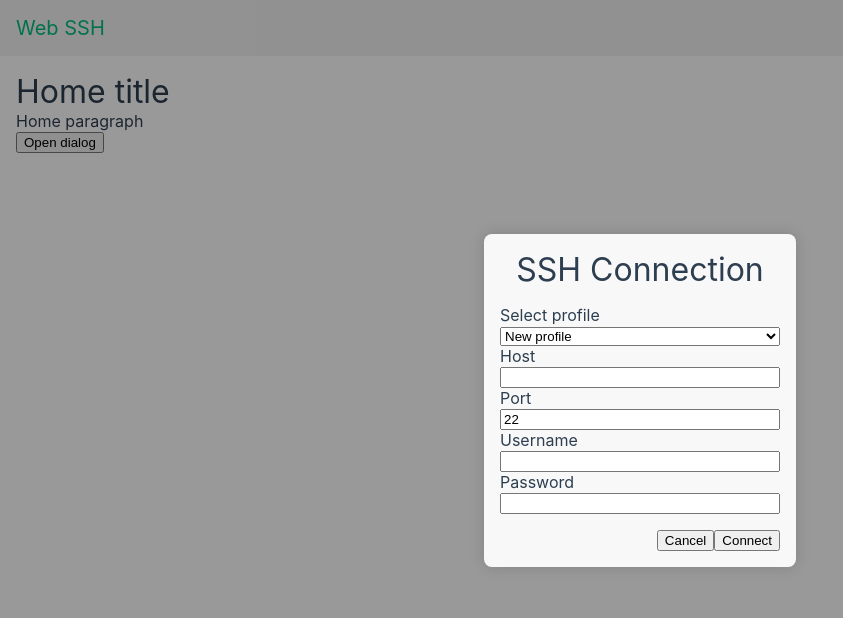
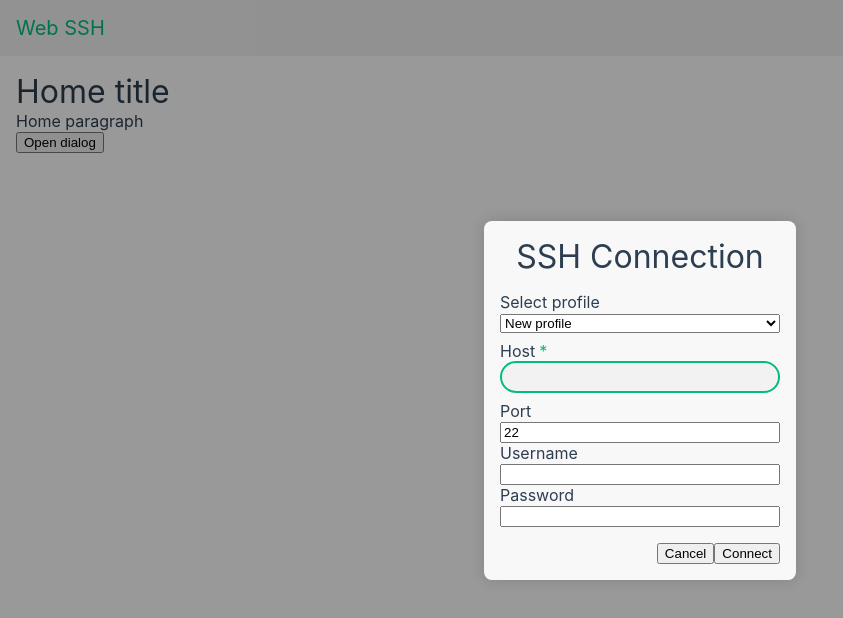
Before and after one commit to WKHAllen/web-ssh, a Vue app: page / in a window 1280 px wide. Shown: the top 618 px of the page, without its empty margins (0-843 px from the left). Built offline with nearby package versions, Linux system fonts and the light colour scheme.

Commit message:
Create text input control

```diff
--- a/src/App.vue
+++ b/src/App.vue
@@ -1,6 +1,6 @@
 <script setup lang="ts">
 import { RouterView } from "vue-router";
-import HeaderComponent from "./components/HeaderComponent.vue";
+import HeaderComponent from "@/components/HeaderComponent.vue";
 </script>
 
 <template>
--- a/src/assets/base.css
+++ b/src/assets/base.css
@@ -14,6 +14,9 @@
   --vt-c-text-light-2: rgba(60, 60, 60, 0.66);
   --vt-c-text-dark-1: var(--vt-c-white);
   --vt-c-text-dark-2: rgba(235, 235, 235, 0.64);
+
+  --green: hsla(160, 100%, 37%, 1);
+  --green-hover: hsla(160, 100%, 37%, 0.2);
 
   --padding: 16px;
   --border-radius: 8px;
@@ -78,13 +81,13 @@ h6 {
 a,
 .green {
   text-decoration: none;
-  color: hsla(160, 100%, 37%, 1);
+  color: var(--green);
   transition: 0.4s;
 }
 
 @media (hover: hover) {
   a:hover {
-    background-color: hsla(160, 100%, 37%, 0.2);
+    background-color: var(--green-hover);
   }
 }
 
@@ -106,3 +109,41 @@ a,
 .icon-button:hover {
   cursor: pointer;
 }
+
+:root {
+  --control-height: 32px;
+  --control-border-radius: calc(var(--control-height) / 2);
+  --control-spacing: 16px;
+}
+
+.form-control {
+  width: 100%;
+  margin-top: calc(var(--control-spacing) / 2);
+  margin-bottom: calc(var(--control-spacing) / 2);
+}
+
+.form-control * {
+  width: 100%;
+}
+
+.form-control.form-control-required label::after {
+  content: "*";
+  margin-left: 4px;
+  color: var(--green);
+}
+
+.form-control-inner {
+  height: var(--control-height);
+  border-radius: var(--control-border-radius);
+  padding: 4px max(6px, calc(var(--control-border-radius) * 0.75));
+  background-color: var(--color-background-mute);
+  color: var(--color-text);
+  border: 2px solid var(--green);
+  outline: 0px solid var(--green-hover);
+  transition: all 0.1s linear;
+}
+
+.form-control-inner:focus {
+  color: var(--color-heading);
+  outline: 4px solid var(--green-hover);
+}
--- /dev/null
+++ b/src/components/controls/TextInputControl.vue
@@ -0,0 +1,40 @@
+<script setup lang="ts">
+type InputControlType = "email" | "password" | "text" | "url";
+
+defineProps<{
+  modelValue: string;
+  label: string;
+  type?: InputControlType;
+  required?: boolean;
+  minLength?: number;
+  maxLength?: number;
+}>();
+
+defineEmits<{
+  (e: "update:modelValue", value: string): void;
+}>();
+</script>
+
+<template>
+  <div
+    :class="{
+      'form-control': true,
+      'form-control-required': required ?? false,
+    }"
+  >
+    <label :for="'text-input-' + label">{{ label }}</label>
+    <input
+      class="form-control-inner text-input-control"
+      :type="type ?? 'text'"
+      :id="'text-input-' + label"
+      :value="modelValue"
+      @input="$emit('update:modelValue', ($event.target as HTMLInputElement).value)"
+      :required="required ?? 'false'"
+      :minlength="minLength"
+      :maxlength="maxLength"
+      autocomplete="off"
+    />
+  </div>
+</template>
+
+<style scoped></style>
--- a/src/views/HomeView.vue
+++ b/src/views/HomeView.vue
@@ -1,7 +1,8 @@
 <script setup lang="ts">
 import { ref } from "vue";
-import DialogComponent from "../components/DialogComponent.vue";
-import * as connectionStorage from "../services/connection-storage";
+import DialogComponent from "@/components/DialogComponent.vue";
+import TextInputControl from "@/components/controls/TextInputControl.vue";
+import * as connectionStorage from "@/services/connection-storage";
 
 const connectionDialogOpen = ref(true);
 
@@ -42,10 +43,11 @@ const sshPassword = ref("");
           </option>
         </select>
       </div>
-      <div class="connection-control">
-        <label for="ssh-host">Host</label>
-        <input type="text" v-model="sshHost" id="ssh-host" />
-      </div>
+      <TextInputControl
+        label="Host"
+        v-model="sshHost"
+        :required="true"
+      ></TextInputControl>
       <div class="connection-control">
         <label for="ssh-port">Port</label>
         <input type="number" v-model="sshPort" id="ssh-port" />
```
